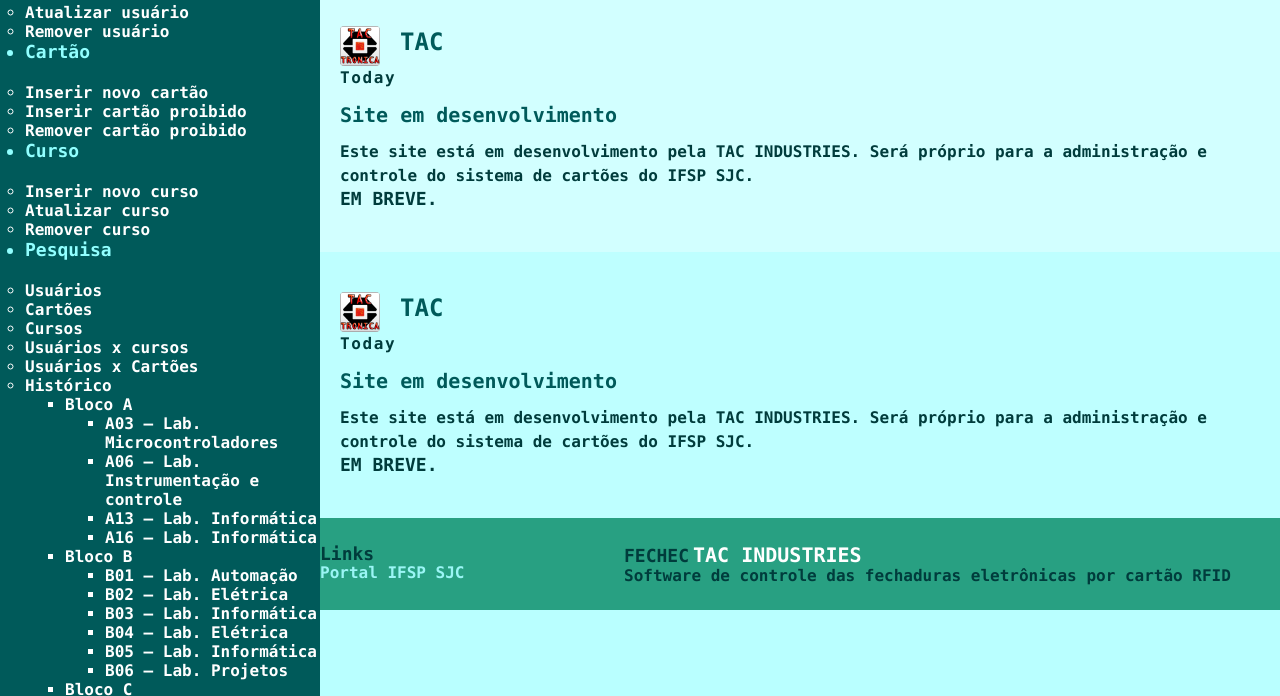
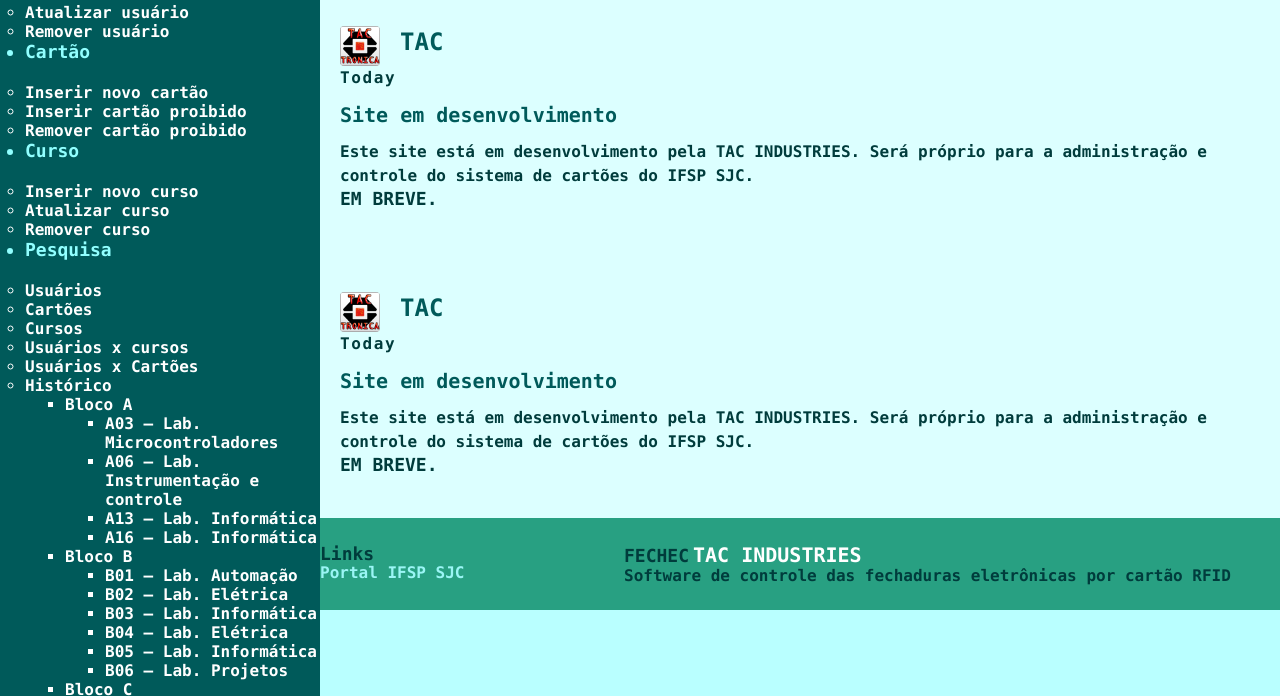
Before and after one commit to zatiro/zatiro.github.io, a plain HTML site: page index.html in a window 1280 px wide. Shown: the part 79-775 px from the top of the page. Drawn offline with Linux system fonts and the light colour scheme.

Commit message:
Add files via upload

```diff
--- a/styles.css
+++ b/styles.css
@@ -21,7 +21,7 @@
 }
 
 #content{
-  background: rgb(210, 255, 255);
+  background: rgb(220, 255, 255);
   width: 75%;
   float: right;
   line-height: 1.5;
@@ -116,7 +116,7 @@
 }
 
 .post-container:nth-child(even){
-  background-color: rgb(190, 255, 255);
+  background-color: rgb(220, 255, 255);
 }
 
 .post-author span{
```
